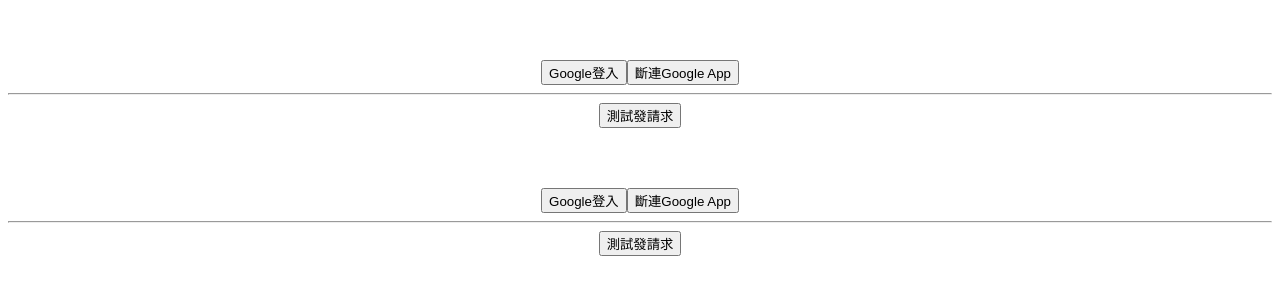
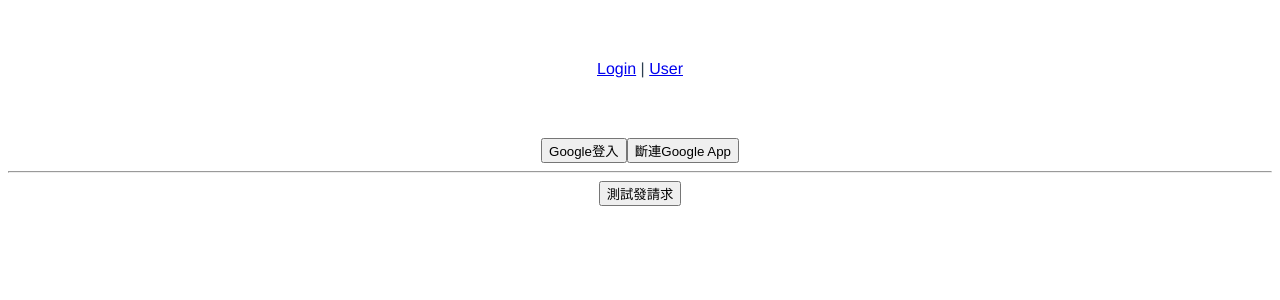
Before and after one commit to leo870219/tutorVue, a Vue app: page / in a window 1280 px wide. Shown: the top 300 px of the page. Built offline with nearby package versions, Linux system fonts and the light colour scheme; what vue-gapi would draw is missing.

Commit message:
更新頁面渲染方式

```diff
--- a/src/App.vue
+++ b/src/App.vue
@@ -1,21 +1,12 @@
 <template>
   <div id="app">
-    <Login />
-    <User />
+    <router-link to="/">Login</router-link> |
+    <router-link to="/user/nickname">User</router-link>
+    <router-view></router-view>
   </div>
 </template>
 
 <script>
-import Login from './components/Login.vue'
-import User from './components/User.vue'
-
-export default {
-  name: 'App',
-  components: {
-    Login,
-    User
-  }
-}
 </script>
 
 <style>
```
